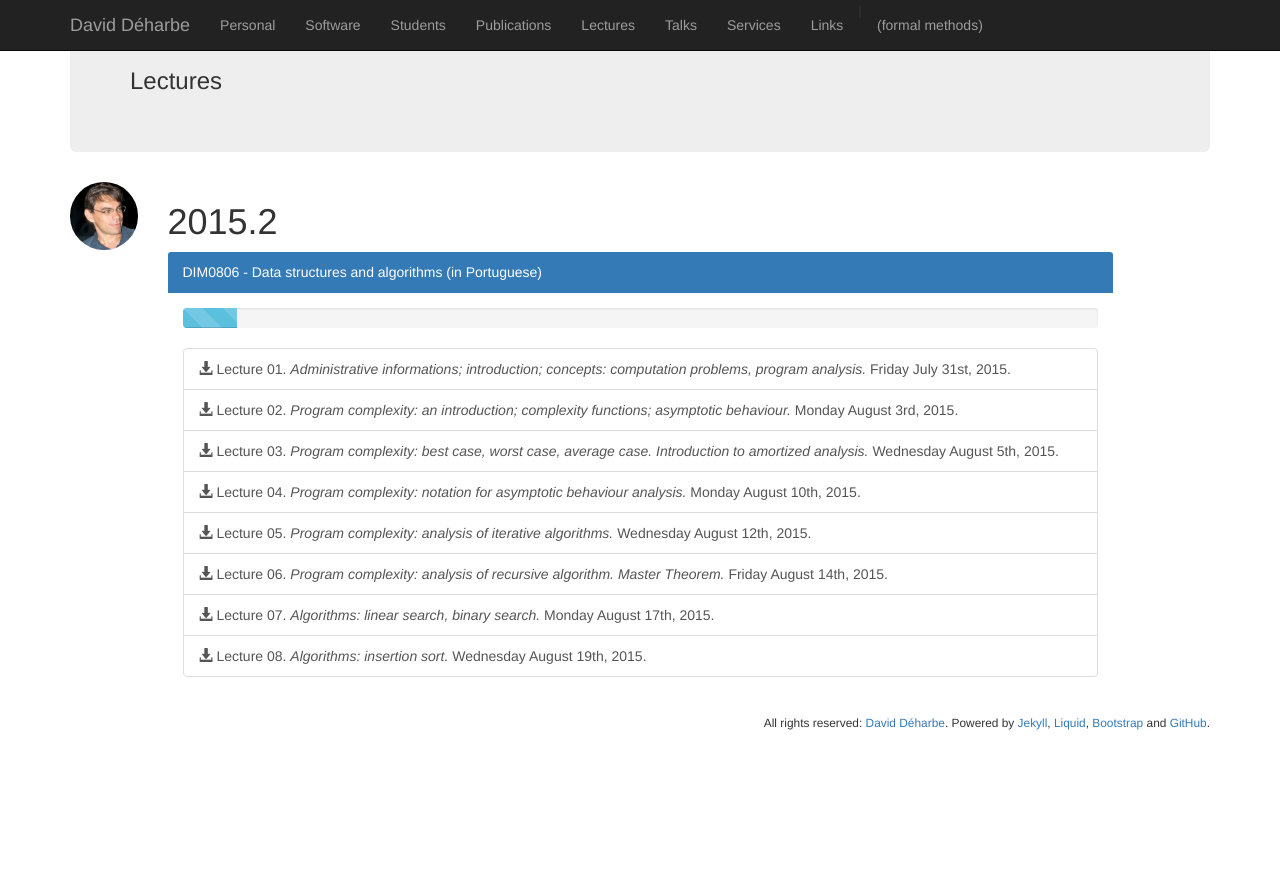
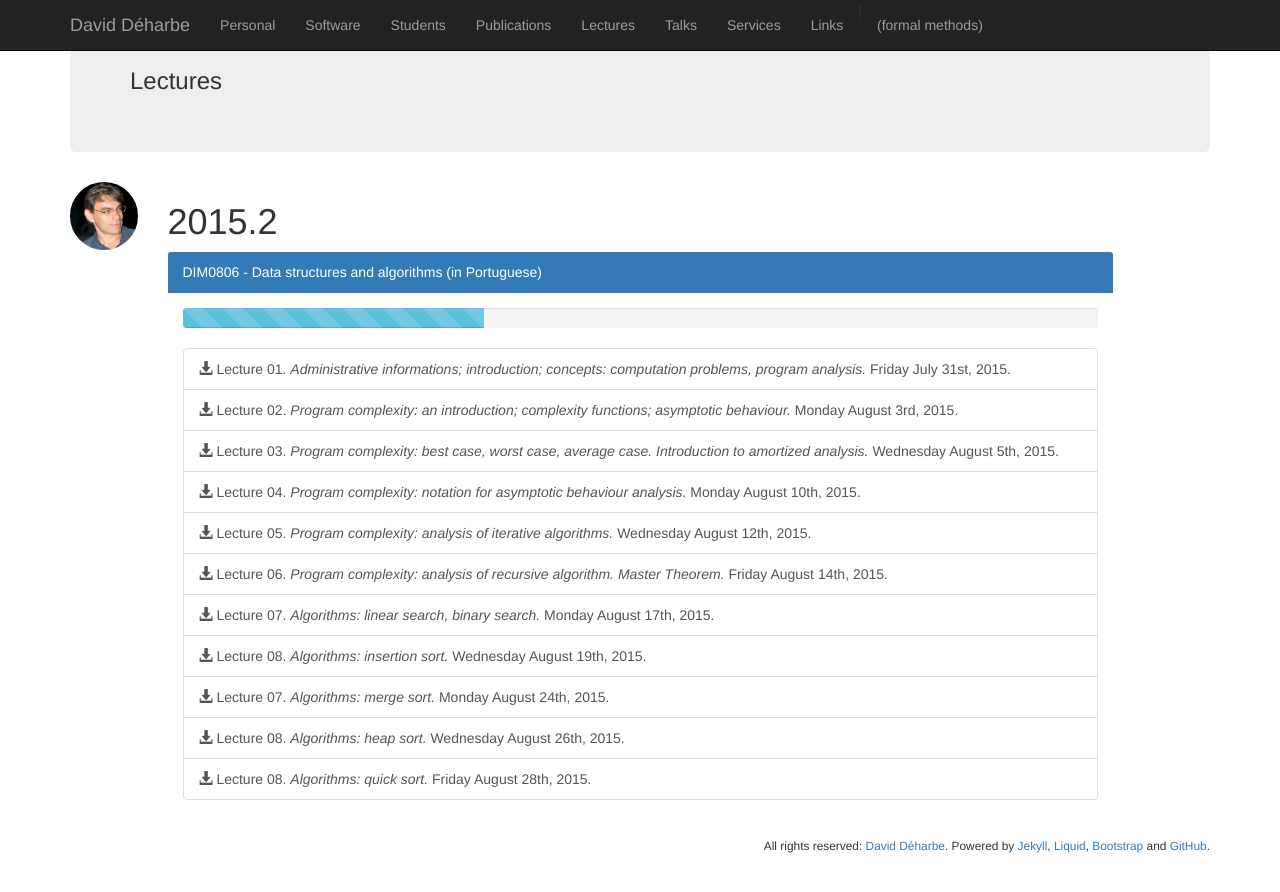
Before and after one commit to DavidDeharbe/DavidDeharbe.github.io, a Jekyll site: the page built from lectures.html, in a window 1280 px wide. Shown: the top 892 px of the page. Built offline with Jekyll 4.4.1, drawn with Linux system fonts in a browser that asks for light colours; Markdown is read by kramdown in place of the engine named in the settings.

Commit message:
dim0806, 2015.2, week 4

```diff
--- a/lectures.html
+++ b/lectures.html
@@ -14,8 +14,8 @@ sitemap:
   <div class="panel-body">
     <div class="progress">
       <div class="progress-bar progress-bar-info progress-bar-striped" role="progressbar" aria-valuenow="2"
-	aria-valuemin="0" aria-valuemax="36" style="width:6%">
-	<span class="sr-only">16% Complete</span>
+	aria-valuemin="0" aria-valuemax="33" style="width:33%">
+	<span class="sr-only">33% Complete</span>
       </div>
     </div>
     <div class="list-group">
@@ -27,6 +27,9 @@ sitemap:
       <a href="{{ site.url }}/downloads/lectures/2015.2/dim0806/aula06.pdf" class="list-group-item"><span class="glyphicon glyphicon-download-alt"></span> Lecture 06. <i>Program complexity: analysis of recursive algorithm. Master Theorem.</i> Friday August 14th, 2015.</a>
       <a href="{{ site.url }}/downloads/lectures/2015.2/dim0806/aula07.pdf" class="list-group-item"><span class="glyphicon glyphicon-download-alt"></span> Lecture 07. <i>Algorithms: linear search, binary search.</i> Monday August 17th, 2015.</a>
       <a href="{{ site.url }}/downloads/lectures/2015.2/dim0806/aula08.pdf" class="list-group-item"><span class="glyphicon glyphicon-download-alt"></span> Lecture 08. <i>Algorithms: insertion sort.</i> Wednesday August 19th, 2015.</a>
+      <a href="{{ site.url }}/downloads/lectures/2015.2/dim0806/aula09.pdf" class="list-group-item"><span class="glyphicon glyphicon-download-alt"></span> Lecture 07. <i>Algorithms: merge sort.</i> Monday August 24th, 2015.</a>
+      <a href="{{ site.url }}/downloads/lectures/2015.2/dim0806/aula10.pdf" class="list-group-item"><span class="glyphicon glyphicon-download-alt"></span> Lecture 08. <i>Algorithms: heap sort.</i> Wednesday August 26th, 2015.</a>
+      <a href="{{ site.url }}/downloads/lectures/2015.2/dim0806/aula11.pdf" class="list-group-item"><span class="glyphicon glyphicon-download-alt"></span> Lecture 08. <i>Algorithms: quick sort.</i> Friday August 28th, 2015.</a>
     </div>
   </div>
 </div>
```
Also changed, not shown: 3 other files.
